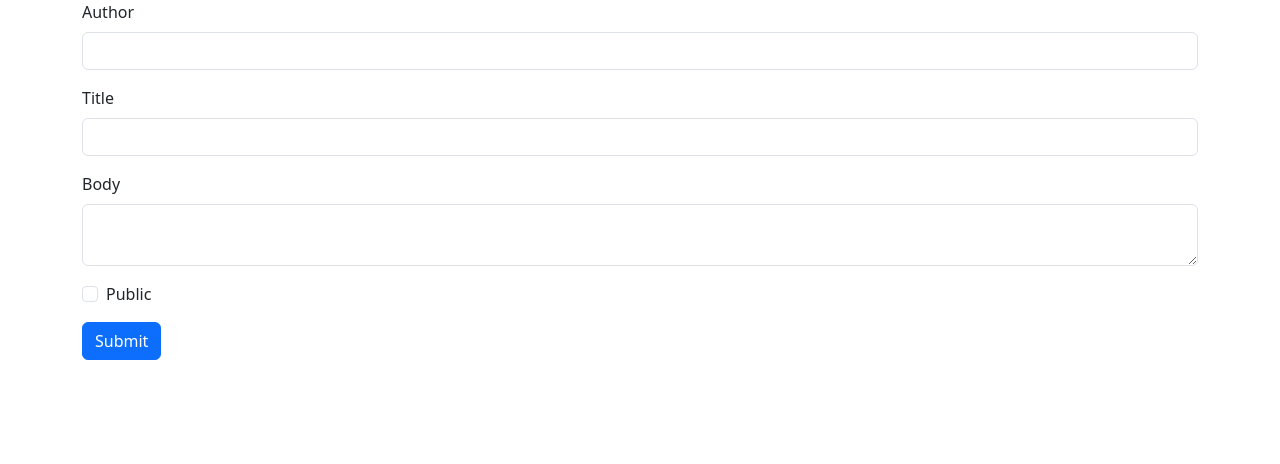
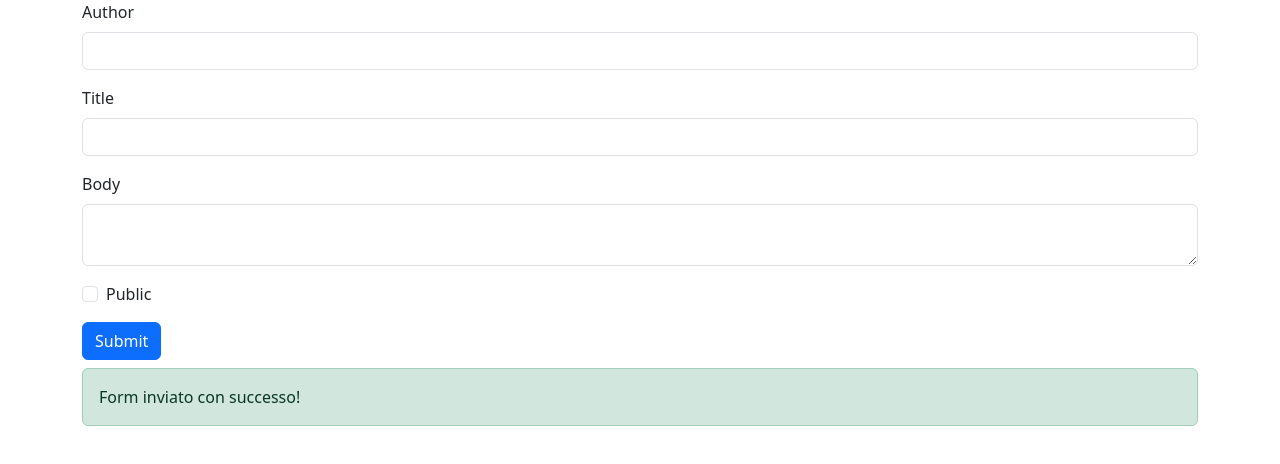
Before and after one commit to petraalpigiano/react-post-form, a React (Vite) app: page / in a window 1280 px wide. Both pictures are taken after typing "Sample", "Sample", "Sample" into the empty fields and a click on the button "Submit". Shown: the top 464 px of the page. Built offline with nearby package versions, Linux system fonts and the light colour scheme; no server answers.

Commit message:
add alert

```diff
--- a/src/App.jsx
+++ b/src/App.jsx
@@ -1,4 +1,5 @@
 import axios from "axios";
+import Alert from "./components/Alert";
 import { useState } from "react";
 
 export default function App() {
@@ -9,6 +10,7 @@ export default function App() {
     public: false,
   };
   const [formData, setFormData] = useState(initialFormData);
+  const [display, setDisplay] = useState("d-none");
 
   function handleFormSubmit(event) {
     event.preventDefault();
@@ -17,6 +19,7 @@ export default function App() {
       .then((res) => console.log(res.data));
     // ex RESETTA IL FORM MA LA PAG DOVREBBE ESSERE RICARICATA PER TOGLIERE IL CHECKBOX
     setFormData(initialFormData);
+    setDisplay(" ");
   }
 
   function handleFormData(event) {
@@ -89,6 +92,7 @@ export default function App() {
           <button type="submit" className="btn btn-primary">
             Submit
           </button>
+          <Alert show={display} />
         </div>
       </form>
     </>
--- /dev/null
+++ b/src/components/Alert.jsx
@@ -0,0 +1,9 @@
+export default function Alert({ show }) {
+  return (
+    <>
+      <div className={`alert alert-success my-2 ${show}`} role="alert">
+        Form inviato con successo!
+      </div>
+    </>
+  );
+}
```
